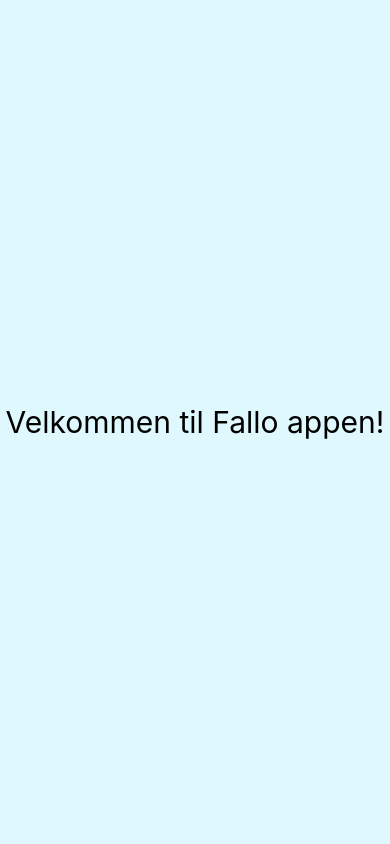
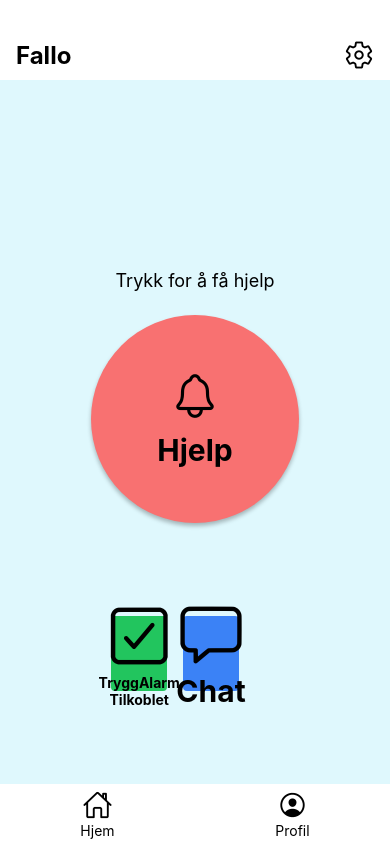
Before and after one commit to jatobro/fallo, a React Native app: screen / in a window 390 px wide. Built offline with nearby package versions, Linux system fonts and the light colour scheme.

Commit message:
initial home screen ui

```diff
--- a/App.tsx
+++ b/App.tsx
@@ -1,11 +1,53 @@
 import { StatusBar } from "expo-status-bar";
-import { StyleSheet, Text, View } from "react-native";
+import { Text, View, Pressable } from "react-native";
+import Ionicons from "react-native-vector-icons/Ionicons";
+
+import { styles } from "./styles";
 
 export default function App() {
   return (
-    <View className="flex-1 items-center justify-center bg-[#dff8fd]">
-      <Text className="text-3xl">Velkommen til Fallo appen!</Text>
+    <View className="flex-1 items-center justify-between bg-[#dff8fd]">
+      <View className="flex h-[80px] w-screen flex-row items-end justify-between bg-white px-4 py-2">
+        <Text className="text-2xl font-bold">Fallo</Text>
+        <Pressable>
+          <Ionicons name="settings-outline" size={30} />
+        </Pressable>
+      </View>
+      <View />
+      <View className="flex flex-col items-center gap-5">
+        <Text className="text-lg">Trykk for å få hjelp</Text>
+        <Pressable
+          style={styles.shadow}
+          className="shadow-{lg} flex aspect-square w-52 flex-col items-center justify-center rounded-full bg-red-400"
+        >
+          <Ionicons name="notifications-outline" size={50} />
+          <Text className="mt-2 text-3xl font-bold">Hjelp</Text>
+        </Pressable>
+      </View>
+      <View className="flex flex-row gap-4">
+        <Pressable className="aspect-[3/4] w-1/3 items-center justify-center rounded bg-green-500">
+          <Ionicons name="checkbox-outline" size={70} />
+          <View className="flex items-center">
+            <Text className="font-bold">TryggAlarm</Text>
+            <Text className="font-bold">Tilkoblet</Text>
+          </View>
+        </Pressable>
+        <Pressable className="flex aspect-[3/4] w-1/3 items-center justify-center rounded bg-blue-500">
+          <Ionicons name="chatbox-outline" size={70} />
+          <Text className="text-3xl font-bold">Chat</Text>
+        </Pressable>
+      </View>
 
+      <View className="flex h-[60px] w-screen flex-row items-center justify-around bg-white">
+        <View className="flex h-full items-center justify-center">
+          <Ionicons name="home-outline" size={30} />
+          <Text>Hjem</Text>
+        </View>
+        <View className="flex h-full items-center justify-center">
+          <Ionicons name="person-circle-outline" size={30} />
+          <Text>Profil</Text>
+        </View>
+      </View>
       <StatusBar style="auto" />
     </View>
   );
--- /dev/null
+++ b/styles.ts
@@ -0,0 +1,15 @@
+import { StyleSheet } from "react-native";
+
+export const styles = StyleSheet.create({
+  shadow: {
+    shadowColor: "#000",
+    shadowOffset: {
+      width: 0,
+      height: 3,
+    },
+    shadowOpacity: 0.27,
+    shadowRadius: 4.65,
+
+    elevation: 6,
+  },
+});
```
Also changed, not shown: package.json (+6 -1 lines), 1 other file (tests, documents, lock files or other folders).
